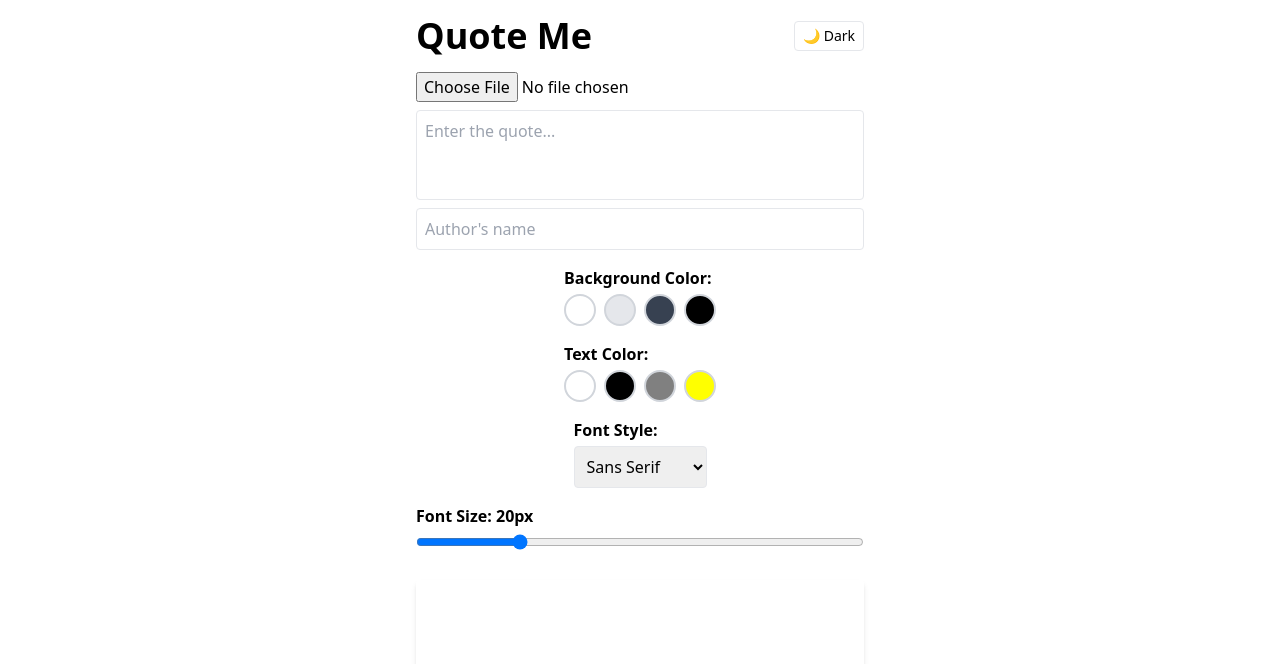
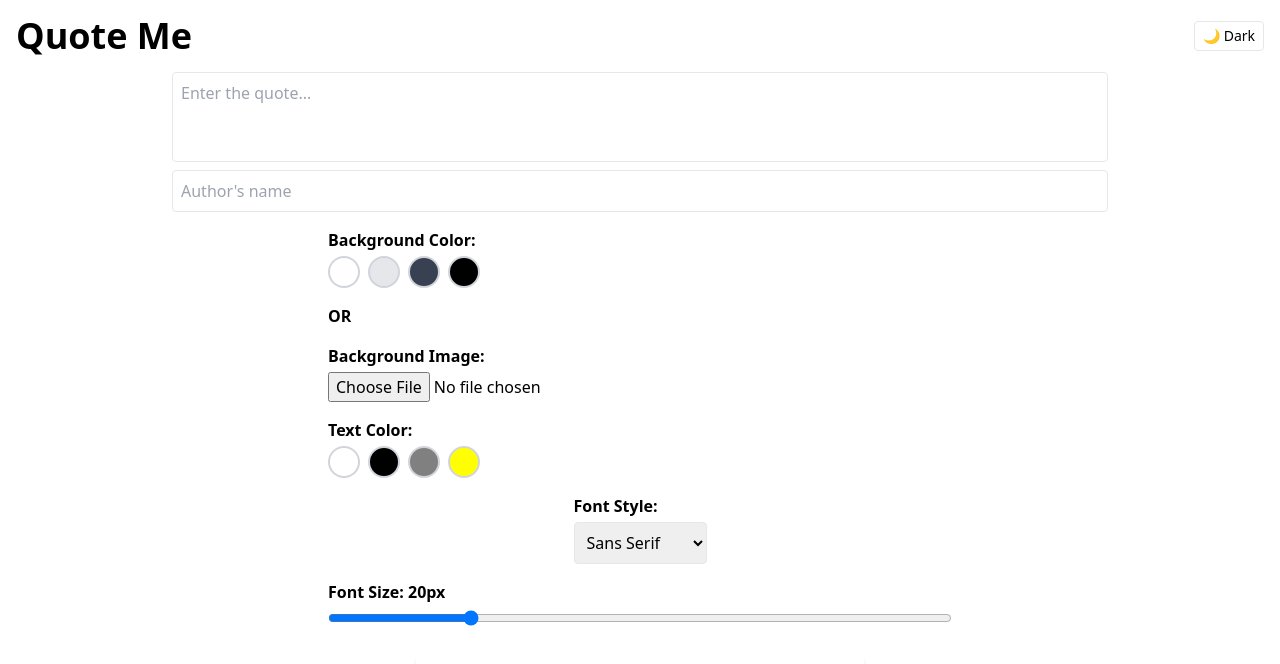
Before and after one commit to osh-la/Qoute-me, a React (Vite) app: page / in a window 1280 px wide. Shown: the top 664 px of the page. Built offline with nearby package versions, Linux system fonts and the light colour scheme.

Commit message:
new interface

```diff
--- a/src/App.jsx
+++ b/src/App.jsx
@@ -13,7 +13,6 @@ export default function App() {
   const [position, setPosition] = useState({ x: 0, y: 0 });
   const [isDragging, setIsDragging] = useState(false);
   const [offset, setOffset] = useState({ x: 0, y: 0 });
-
   const previewRef = useRef();
   const textRef = useRef();
 
@@ -96,7 +95,7 @@ export default function App() {
   return (
     <div className={`${isDarkMode ? "dark" : ""} w-full`}>
       <div className="min-h-screen white dark:bg-gray-900 p-4 flex flex-col items-center text-black dark:text-white transition-colors duration-300">
-        <div className="w-full flex justify-between items-center max-w-md mb-4">
+        <div className="w-full flex justify-between items-center mb-4">
           <h1 className="text-4xl font-bold">Quote Me</h1>
           <button
             onClick={() => setIsDarkMode(!isDarkMode)}
@@ -106,8 +105,7 @@ export default function App() {
           </button>
         </div>
 
-        <div className="flex flex-col gap-2 w-full max-w-md">
-          <input type="file" accept="image/*" onChange={handleImageUpload} />
+        <div className="flex flex-col gap-2 w-3/4">
           <textarea
             rows="3"
             className="p-2 border rounded resize-none dark:bg-gray-800 dark:border-gray-600"
@@ -124,7 +122,7 @@ export default function App() {
           />
         </div>
 
-        <div className="mt-4">
+        <div className="mt-4 w-2/4">
           <p className="font-semibold mb-1">Background Color:</p>
           <div className="flex gap-2">
             {bgOptions.map((bg) => (
@@ -138,9 +136,16 @@ export default function App() {
               />
             ))}
           </div>
+          <div className="mt-4 font-bold">
+            OR
+          </div>
+          <div className="mt-4 ">
+          <p className="font-semibold mb-1">Background Image:</p>
+              <input type="file" accept="image/*" onChange={handleImageUpload} />
+              </div>
         </div>
 
-        <div className="mt-4">
+        <div className="mt-4 w-2/4">
           <p className="font-semibold mb-1">Text Color:</p>
           <div className="flex gap-2">
             {textColors.map((color) => (
@@ -172,7 +177,7 @@ export default function App() {
           </select>
         </div>
 
-        <div className="mt-4 w-full max-w-md">
+        <div className="mt-4 w-2/4 ">
           <p className="font-semibold mb-1">Font Size: {fontSize}px</p>
           <input
             type="range"
```
